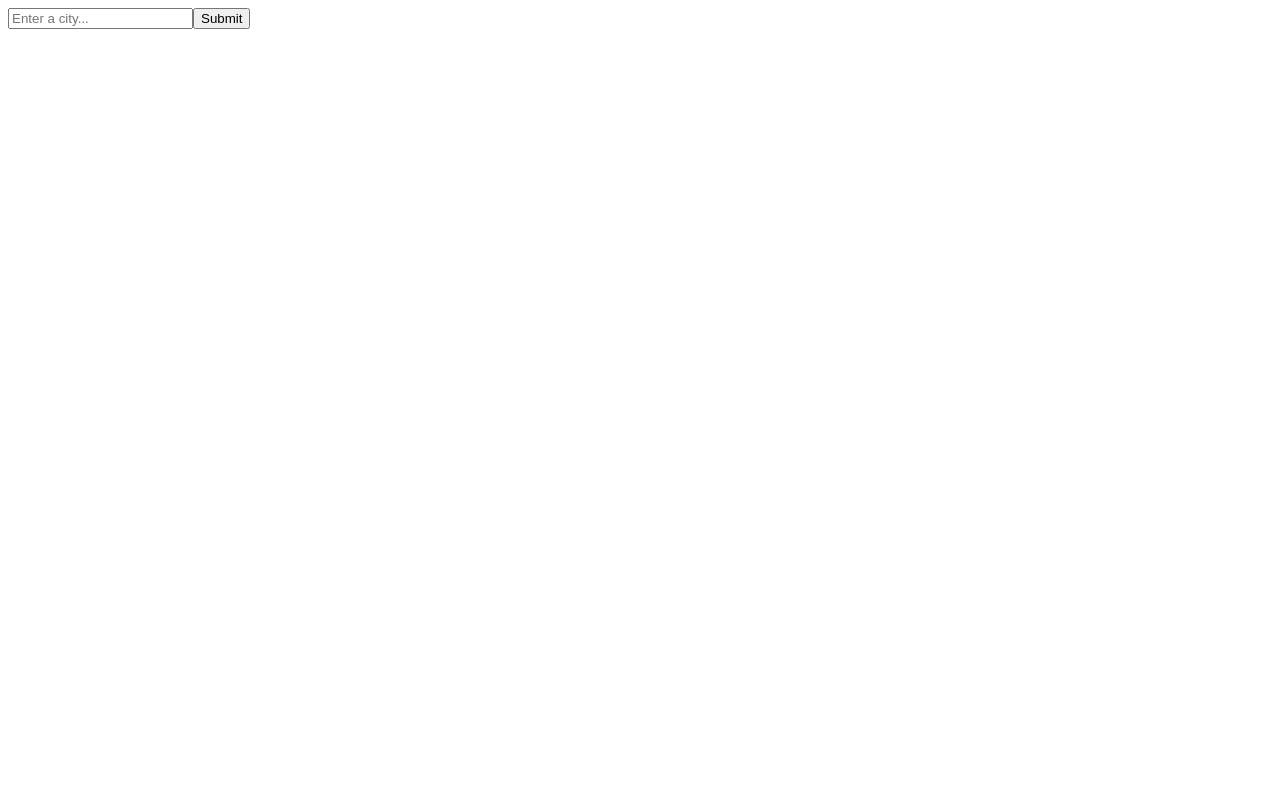
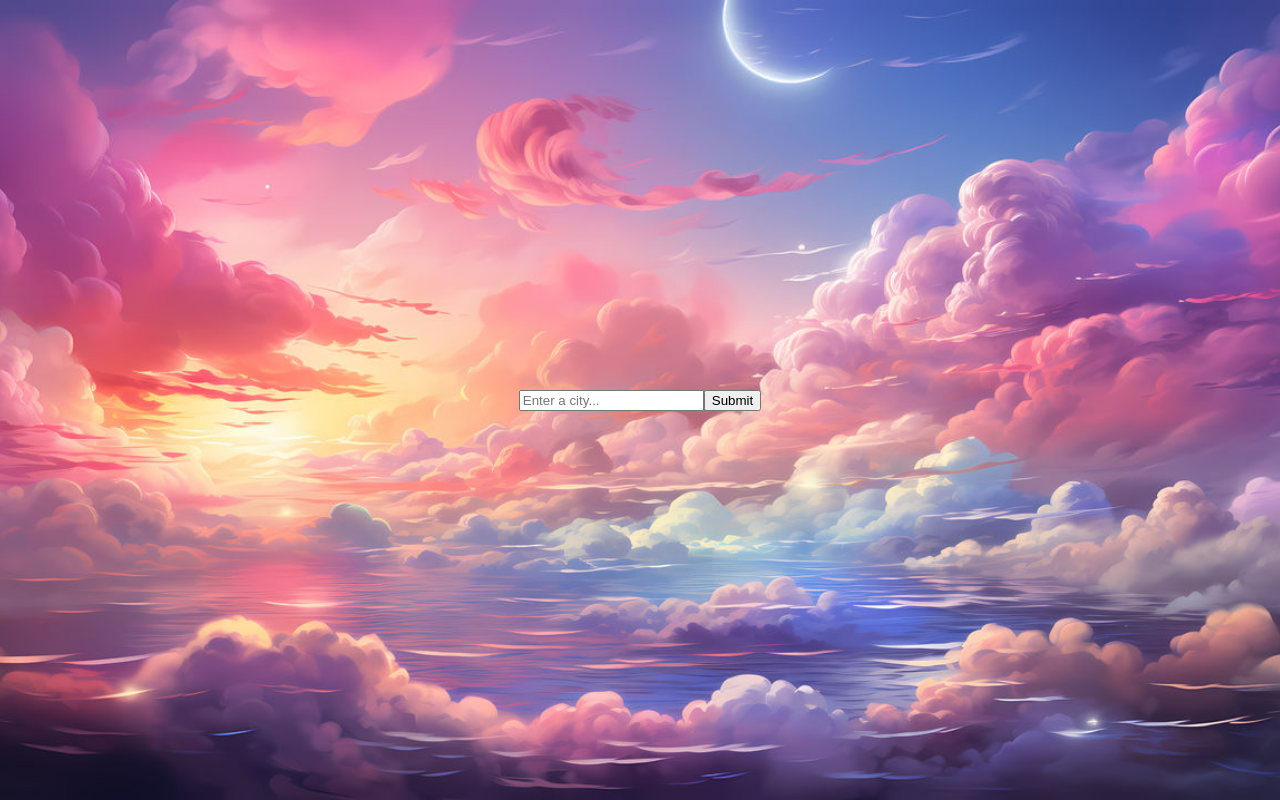
Before and after one commit to ZhangDreamer/weather-app, a React (Vite) app: page / in a window 1280 px wide. Built offline with nearby package versions, Linux system fonts and the light colour scheme.

Commit message:
added background img and updated css

```diff
--- a/src/index.css
+++ b/src/index.css
@@ -0,0 +1,14 @@
+body{
+  background-image: url(assets/cloudybg.jpg);
+  background-position: center;
+  background-repeat: no-repeat;
+  background-size: cover;
+  background-attachment: fixed;
+  margin: 0;
+
+  /* OPTIONAL */
+  display: flex;
+  justify-content: center;
+  min-height: 100vh;
+  align-items: center;
+}
```
Also changed, not shown: src/assets/cloudybg.jpg (added).
